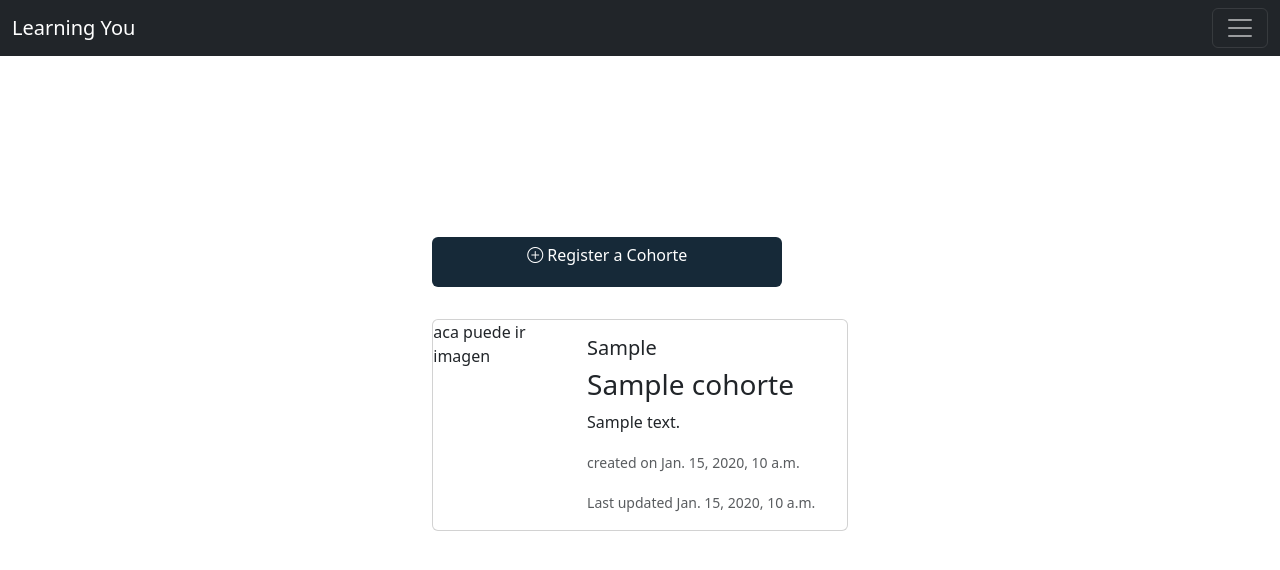
After one commit to Jonathan-T1/Django_files, a Django app: page /cohorte/ in a window 1280 px wide. The commit adds this page. Shown: the top 570 px of the page. Run offline with Django 4.2, Linux system fonts and the light colour scheme; tables that the repository leaves empty hold one stand-in row (values such as "Sample post").

Commit message:
subo cambios

```diff
--- a/Learning/admin.py
+++ b/Learning/admin.py
@@ -1,6 +1,7 @@
 from django.contrib import admin
-from .models import User
+from .models import User ,Task, Cohorte
 
 # Register your models here.
 
-admin.site.register(User)
+admin.site.register(User),
+admin.site.register(Cohorte)
--- a/Learning/models.py
+++ b/Learning/models.py
@@ -3,7 +3,7 @@ from django.contrib.auth.models import AbstractUser, AbstractBaseUser,Permission
 
 
 class User(AbstractUser,AbstractBaseUser,PermissionsMixin):
-    cedula = models.CharField(max_length=11, verbose_name='Cedula', blank=False, help_text=(
+    cedula = models.CharField(max_length=11,unique=True, verbose_name='Cedula', blank=False, help_text=(
         "Obligatorio. Digite su nemero de Cedula completo. Unicamente numeros. Sin puntos ni comas"
     ))
     phone = models.CharField(max_length=10, verbose_name='Celuar', blank=False, help_text=(
@@ -34,3 +34,14 @@ class Task(models.Model):
 
     def __str__(self):
         return self.title+" - usuario: "+self.user.username
+
+
+class Cohorte(models.Model):
+    codigoCoh = models.CharField(max_length=50,unique=True)
+    nombreCoh = models.CharField(max_length=100)
+    descrptionCoh = models.TextField(blank=True)
+    created = models.DateTimeField(auto_now_add=True)
+    modified = models.DateTimeField(auto_now=True)
+    delted = models.DateTimeField(null=True,blank=True)
+    user  = models.ForeignKey(User, on_delete=models.CASCADE)
+    status = models.BooleanField(default=False)
--- /dev/null
+++ b/Learning/templates/Cohortes/cohortes.html
@@ -0,0 +1,33 @@
+{% extends "base.html" %}
+{% block title %} | Chorte |{% endblock  %}
+{% block content %}
+<div>
+<div class="mb-2" class="fixed-top">
+    <a href='#' class="btn btn-primary" role="button">
+        <i class="bi bi-plus-circle "></i> Register a Cohorte</a>
+</div>
+<br>
+<table class="table table-dark table-striped" >
+    <thead class="table-dark">
+    </thead>
+{% for c in cohorte %}
+<div class="card mb-3" style="max-width: 540px;">
+    <div class="row g-0">
+      <div class="col-md-4">
+        <p>aca puede ir imagen</p>
+      </div>
+      <div class="col-md-8">
+        <div class="card-body">
+            <h5 class="card-title">{{c.codigoCoh}}</h5>
+            <h3 class="card-title">{{c.nombreCoh}}</h3>
+            <p class="card-text">{{c.descrptionCoh}}</p>
+            <p class="card-text"><small class="text-body-secondary">created on {{c.created}}</small></p>
+            <p class="card-text"><small class="text-body-secondary">Last updated {{c.modified}}</small></p>
+        </div>
+      </div>
+    </div>
+  </div>
+</table>
+</div>
+{% endfor %}
+{% endblock  %}
--- a/Learning/templates/nav.html
+++ b/Learning/templates/nav.html
@@ -43,27 +43,6 @@
               </ul>
             </li>
           </ul>
-            {% elif  user.is_staff%}
-            <li class="nav-item">
-              <a class="nav-link active" href={% url 'exit' %}>Log out</a>
-              <a class="nav-link active" href={% url 'see_users' %}>Users</a>
-            </li>
-            <li class="nav-item dropdown">
-              <a class="nav-link dropdown-toggle active" href="#" role="button" data-bs-toggle="dropdown" aria-expanded="false">
-                Hellow {{ user.username }} Thanks for be our staff member <br>
-                this are your options
-              </a>
-              <ul class="dropdown-menu dropdown-menu-dark">
-                <li><a class="dropdown-item" href="#">homework assignment</a></li>
-
-                <li><a class="dropdown-item" href="#">Curses</a></li>
-                <li>
-                  <hr class="dropdown-divider">
-                </li>
-                <li><a class="dropdown-item" href="#">Projects</a></li>
-              </ul>
-            </li>
-          </ul>
             {% elif user.is_Estudiante %}
           <form class="d-flex mt-3" role="search">
             <input class="form-control me-2" type="search" placeholder="Search" aria-label="Search">
@@ -76,6 +55,28 @@
             <li class="nav-item">
               <a class="nav-link active" href={% url 'exit' %}>Log out</a>
             </li>
+            <li class="nav-item dropdown">
+              <a class="nav-link dropdown-toggle active" href="#" role="button" data-bs-toggle="dropdown" aria-expanded="false">
+                Hellow {{ user.username }} Thanks for be our staff member <br>
+                this are your options
+              </a>
+              <ul class="dropdown-menu dropdown-menu-dark">
+                <li><a class="dropdown-item" href={% url "see_users" %}>User</a></li>
+                <li>
+                  <hr class="dropdown-divider">
+                </li>
+                <li><a class="dropdown-item" href={% url 'cohortes' %}>Cohorte</a></li>
+                <li>
+                  <hr class="dropdown-divider">
+                </li>
+                <li><a class="dropdown-item" href="#">Signature</a></li>
+                <li>
+                  <hr class="dropdown-divider">
+                </li>
+                <li><a class="dropdown-item" href="#">Curses</a></li>
+              </ul>
+            </li>
+          </ul>
             {% endif %}
             {% else %}
             <li class="nav-item">
--- a/Learning/urls.py
+++ b/Learning/urls.py
@@ -13,6 +13,7 @@ urlpatterns = [
     path('Register/', register, name='register'),
     path('editaruser/<int:pk>/', editaruser, name='edit_user'),
     path('delete/<int:pk>/',delete_user,name='delete_user'),
+    path('cohorte/',cohorte, name='cohortes'),
 #This are the task that Cesar did
     path('tasks/', tasks, name="tasks"),
     path('tasks_completed', tasks_completed, name="tasks_completed"),
--- a/Learning/views.py
+++ b/Learning/views.py
@@ -27,11 +27,8 @@ def register(request):
         if user_creation_form.is_valid():
             user_creation_form.save()
 
-            user = authenticate(username=user_creation_form.cleaned_data['username'], password = user_creation_form.cleaned_data['password1'])
-            login(request, user)
             return redirect('see_users')
-    return render(request, 'UsersOPS/register.html',data)
-
+    return render(request, 'UsersOPS/register.html', data)
 def datosus (request):
     user = User.objects.all()
     data = {
@@ -137,3 +134,7 @@ def delete_task(request, task_id): #Eliminar Tarea
     if request.method == 'POST':
         task.delete()
         return redirect ('tasks')
+
+def cohorte(request):
+    cohorte = Cohorte.objects.all()
+    return render(request,'Cohortes/cohortes.html',{'cohorte':cohorte})
```
Also changed, not shown: Learning/forms.py (+6 -1 lines), Learning/templates/base.html (+11 -1 lines), Learning/migrations/0004_alter_user_cedula_cohorte.py (added).
